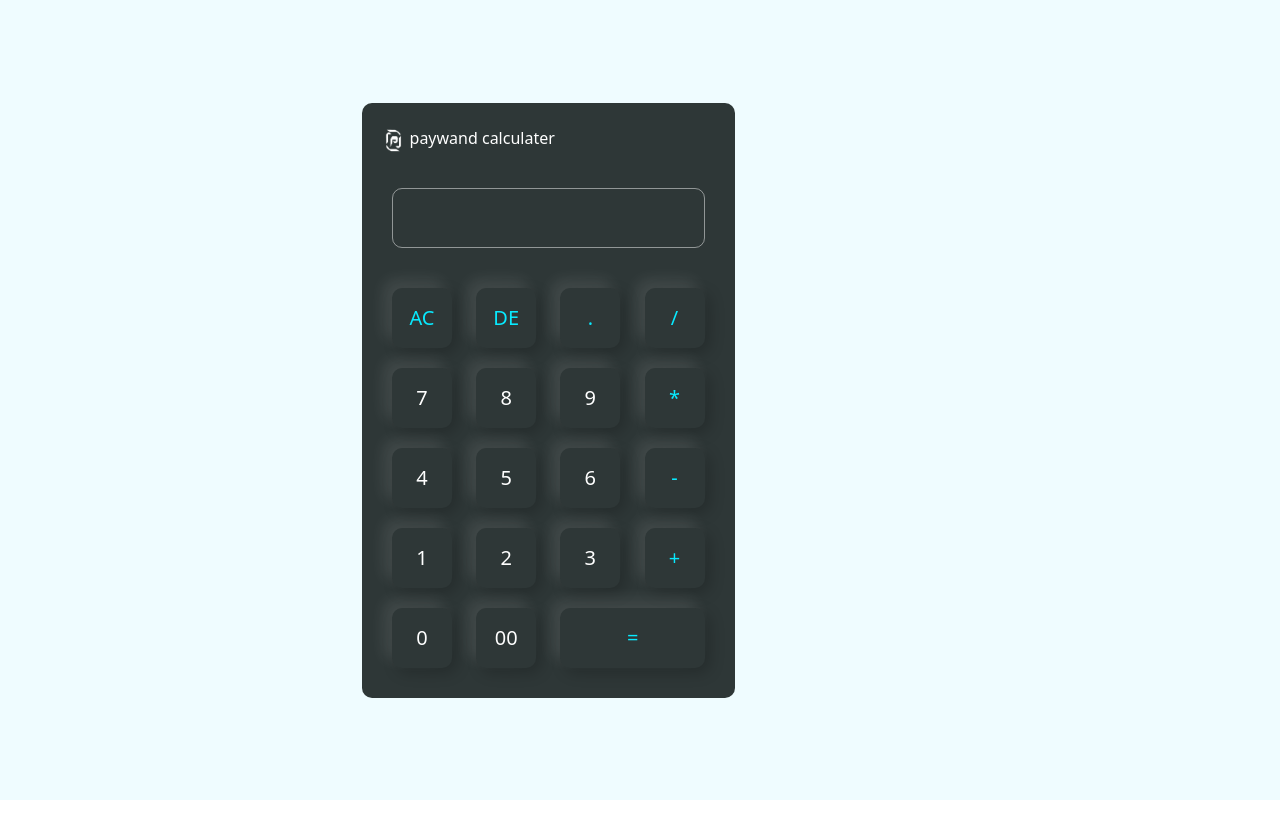
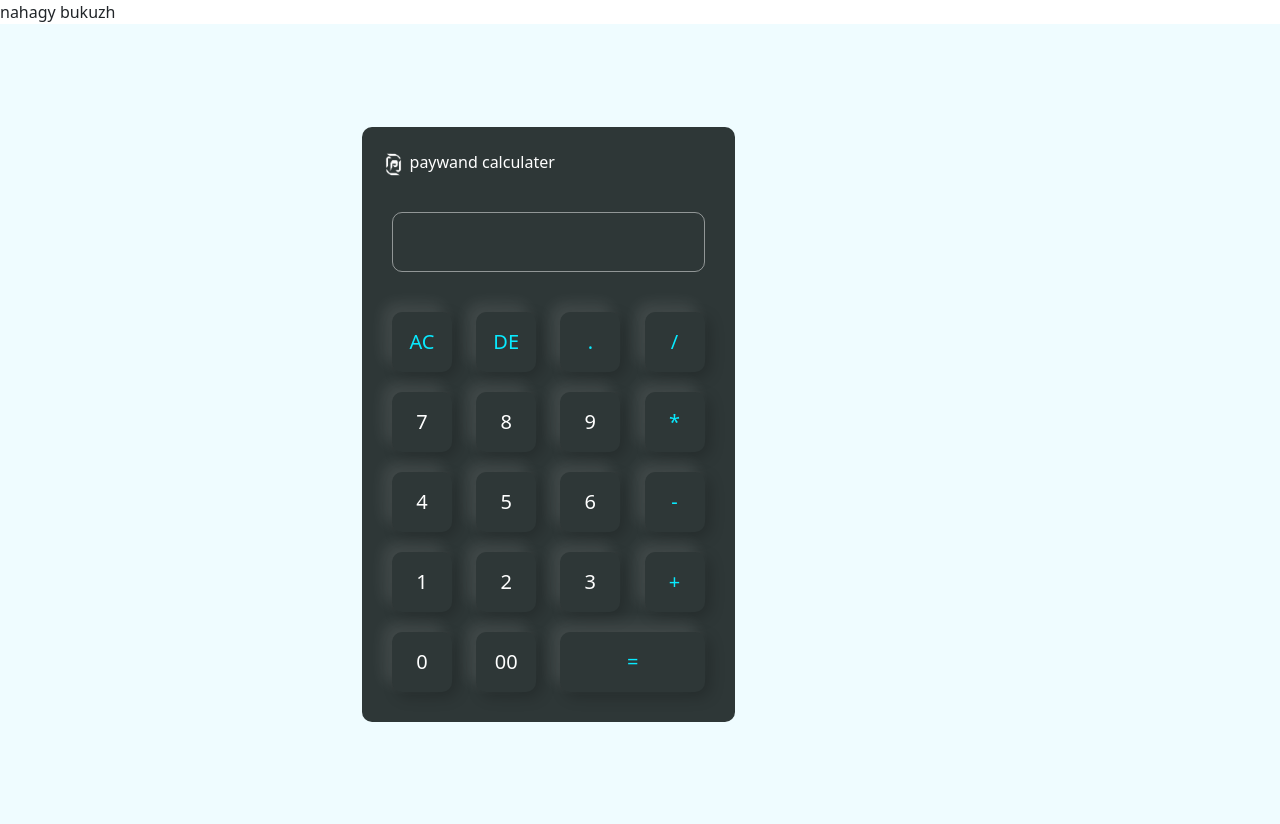
Before and after one commit to Paywand24/calcullater, a plain HTML site: page index.html in a window 1280 px wide. Before the commit the page ends 800 px from the top, so only its background shows below. Drawn offline with nearby package versions, Linux system fonts and the light colour scheme.

Commit message:
Update index.html
add nahangy bukuzh

```diff
--- a/index.html
+++ b/index.html
@@ -12,6 +12,9 @@
     <title>calculater</title>
   </head>
   <body>
+    <div>
+      nahagy bukuzh
+    </div>
     <div class="container-fluid">
       <div class="calculater">
         <a href="">
```
